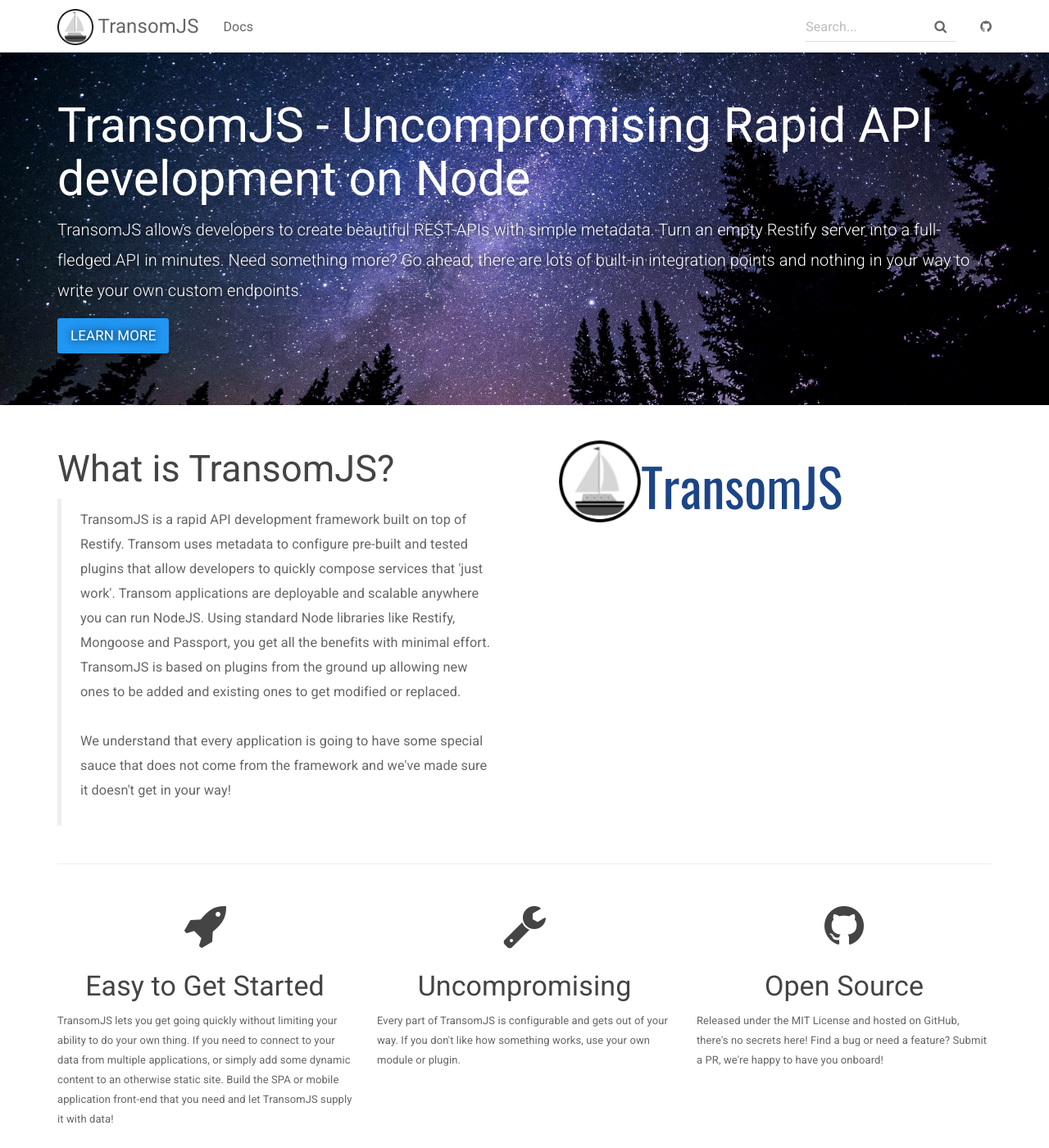
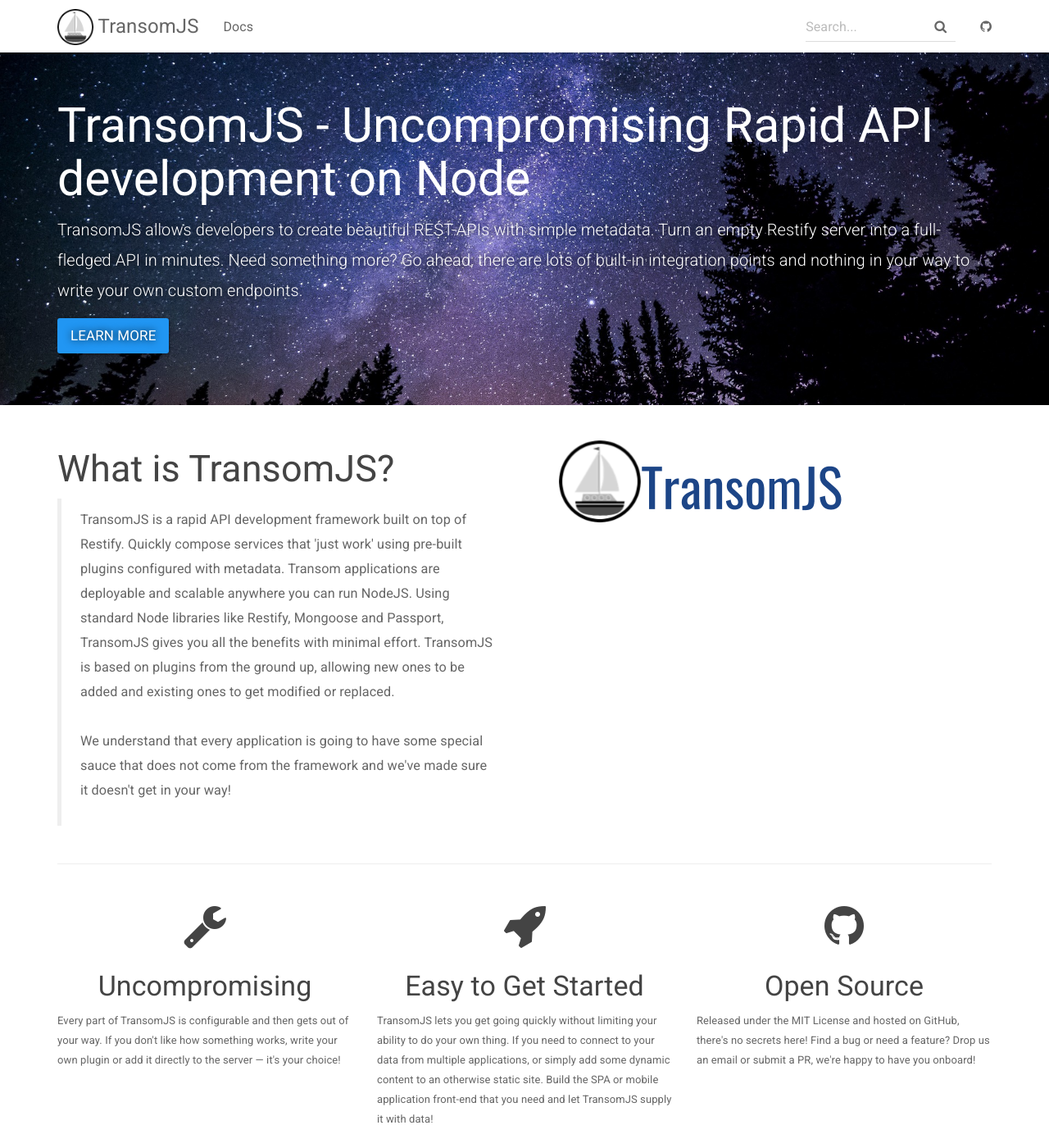
Before and after one commit to transomjs/transomjs.github.io, a Jekyll site: the page built from index.html, in a window 1280 px wide and 1400 px high. Shown: the whole window at 82% size. Built offline with Jekyll 4.4.1, drawn with Linux system fonts in a browser that asks for light colours; nearby versions of some CDN libraries.

Commit message:
twiddling

```diff
--- a/index.html
+++ b/index.html
@@ -21,10 +21,10 @@
             <blockquote>
               <p>
                 TransomJS is a rapid API development framework built on top of Restify.
-                Transom uses metadata to configure pre-built and tested plugins that allow developers to quickly compose services that 'just work'.
+                Quickly compose services that 'just work' using pre-built plugins configured with metadata.
                 Transom applications are deployable and scalable anywhere you can run NodeJS.
-                Using standard Node libraries like Restify, Mongoose and Passport, you get all the benefits with minimal effort.
-                TransomJS is based on plugins from the ground up allowing new ones to be added and existing ones to get modified or replaced.
+                Using standard Node libraries like Restify, Mongoose and Passport, TransomJS gives you all the benefits with minimal effort.
+                TransomJS is based on plugins from the ground up, allowing new ones to be added and existing ones to get modified or replaced.
                 <br />
                 <br />
                 We understand that every application is going to have some special sauce that does
@@ -40,7 +40,15 @@
     <hr>
 
     <div class="row">
-        <div class="col-sm-4">
+        <div class="col-md-4">
+            <h1 class="text-center"><i class="fa fa-wrench" aria-hidden="true"></i></h1>
+            <h3 class="text-center">Uncompromising</h3>
+            <p>
+                Every part of TransomJS is configurable and then gets out of your way.
+                If you don't like how something works, write your own plugin or add it directly to the server &mdash; it's your choice!
+            </p>
+        </div>
+        <div class="col-md-4">
             <h1 class="text-center"><i class="fa fa-rocket" aria-hidden="true"></i></h1>
             <h3 class="text-center">Easy to Get Started</h3>
             <p>
@@ -50,20 +58,12 @@
                 front-end that you need and let TransomJS supply it with data!
             </p>
         </div>
-        <div class="col-sm-4">
-            <h1 class="text-center"><i class="fa fa-wrench" aria-hidden="true"></i></h1>
-            <h3 class="text-center">Uncompromising</h3>
-            <p>
-                Every part of TransomJS is configurable and gets out of your way.
-                If you don't like how something works, use your own module or plugin.
-            </p>
-        </div>
-        <div class="col-sm-4">
+        <div class="col-md-4">
             <h1 class="text-center"><i class="fa fa-github" aria-hidden="true"></i></h1>
             <h3 class="text-center">Open Source</h3>
             <p>
                 Released under the MIT License and hosted on GitHub, there's no secrets here!
-                Find a bug or need a feature? Submit a PR, we're happy to have you onboard!
+                Find a bug or need a feature? Drop us an email or submit a PR, we're happy to have you onboard!
             </p>
         </div>
     </div>
```
Also changed, not shown: _docs/examples/simple-plugin.md (added, +8 -0 lines), _docs/hello-world.md (+0 -3 lines).
